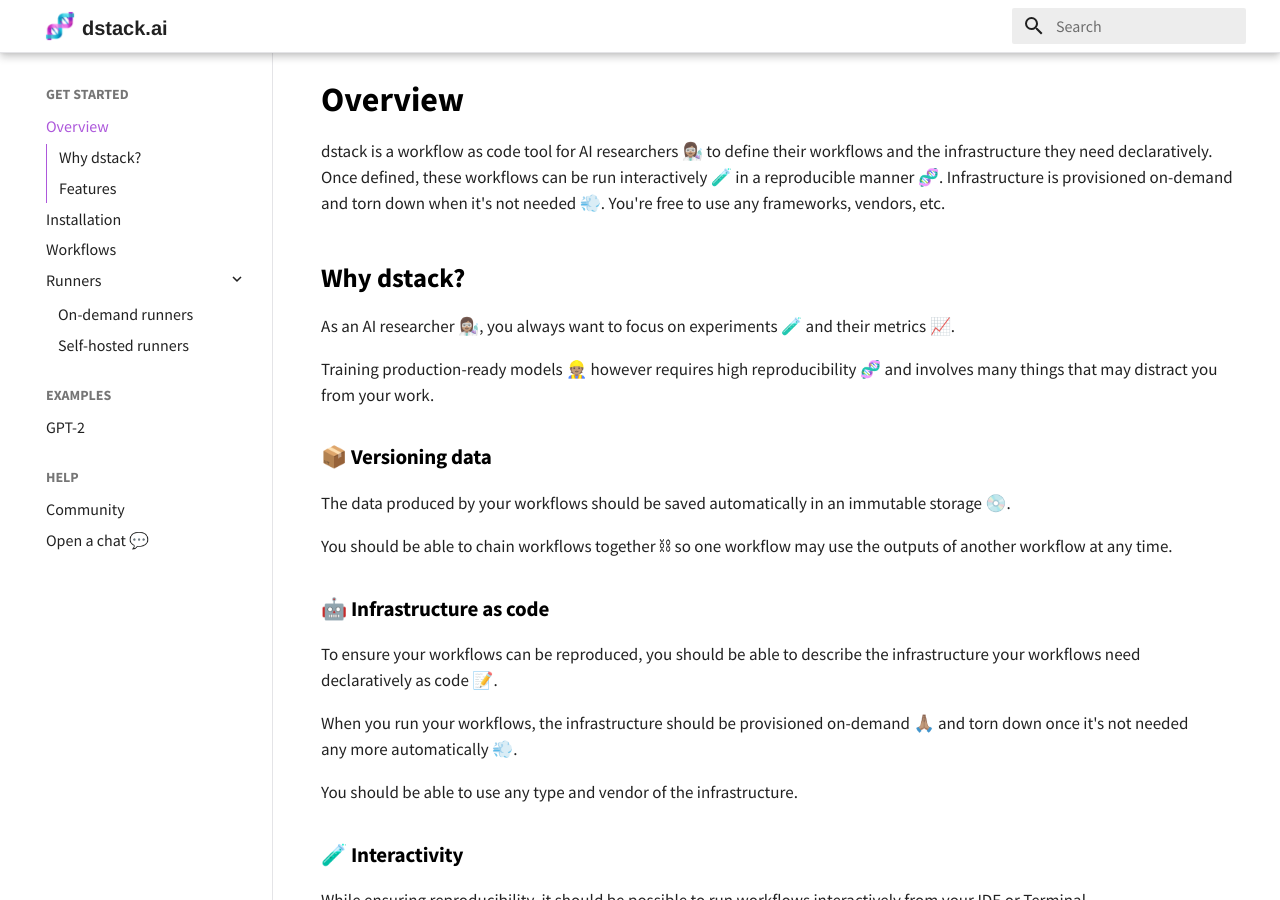
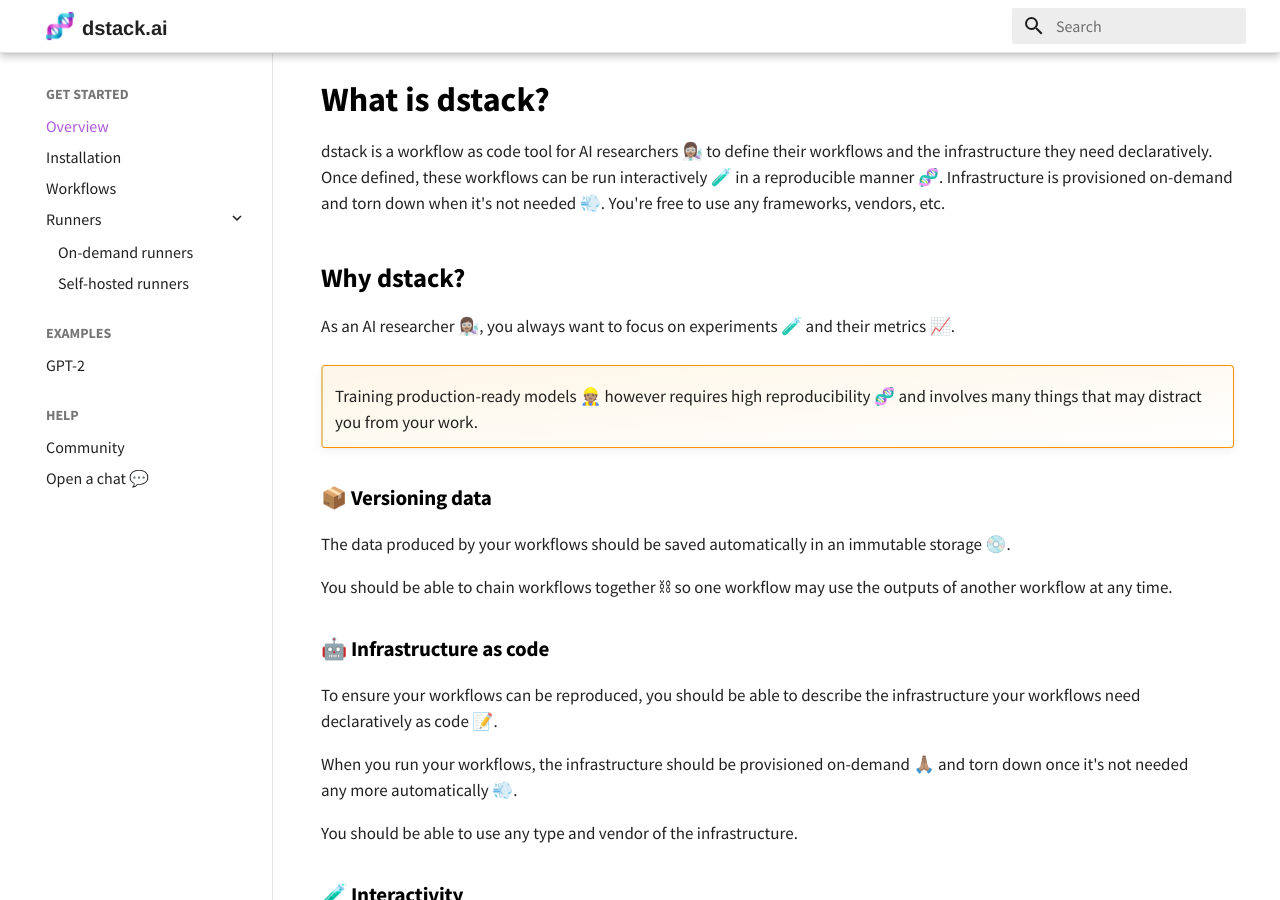
Before and after one commit to dstackai/dstack.github.io, an MkDocs documentation site: the page built from docs/index.md, in a window 1280 px wide and 900 px high. Built offline with MkDocs 1.6.1 and Material for MkDocs 9.7.7, drawn with Linux system fonts in a browser that asks for light colours.

Commit message:
- Minor: minor update of the overview page

```diff
--- a/docs/index.md
+++ b/docs/index.md
@@ -1,4 +1,4 @@
-# Overview
+# What is dstack?
 
 dstack is a workflow as code tool for AI researchers 👩🏽‍🔬 to define their workflows and the infrastructure they need declaratively.
 Once defined, these workflows can be run interactively 🧪 in a reproducible manner 🧬.
@@ -41,6 +42,10 @@
 !!! success ""
     With dstack, you get all of it in a simple and easy-to-use to use form 🙌.
 
+[//]: # (## How does dstack work?)
+[//]: # ()
+[//]: # (![]&#40;images/dstack_how_it_works.png&#41;{: style="width:780px;max-width:100%;"})
+
 ## Features
 
 1. 🧬 **Workflows**
--- a/mkdocs.yml
+++ b/mkdocs.yml
@@ -34,6 +34,7 @@
   - pymdownx.emoji:
       emoji_index: !!python/name:materialx.emoji.twemoji
       emoji_generator: !!python/name:materialx.emoji.to_svg
+  - attr_list
   - def_list
   - admonition
   - pymdownx.highlight
@@ -42,7 +43,7 @@
   - pymdownx.tasklist:
       custom_checkbox: true
   - toc:
-      toc_depth: 2
+      toc_depth: 0
 extra_css:
   - stylesheets/extra.css
 extra_javascript:
```
Also changed, not shown: other parts of docs/index.md (+3 -2 lines).
